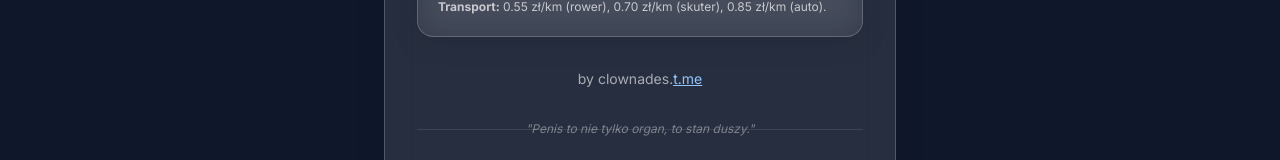
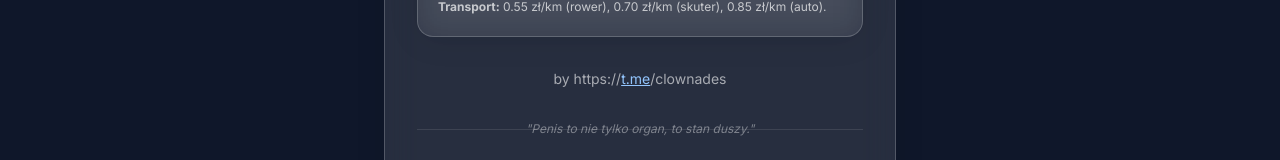
Before and after one commit to maksymkharko/PyszneYober, a React (Vite) app: page / in a window 1280 px wide. Shown: the part 1144-1304 px from the top of the page. Built offline with nearby package versions, Linux system fonts and the light colour scheme.

Commit message:
Update constants.ts

```diff
--- a/constants.ts
+++ b/constants.ts
@@ -18,7 +18,7 @@ export const TRANSLATIONS: Record<Language, Translations> = {
     bike: "Rower",
     scooter: "Skuter",
     car: "Samochód",
-    authorText: "by clownades.t.me",
+    authorText: "by https://t.me/clownades",
     quoteText: "Penis to nie tylko organ, to stan duszy.",
     disclaimerText: "Obliczenia są przybliżone i nieprecyzyjne, stworzone wyłącznie w celach informacyjnych. Jeśli cię to nie zadowala, autorowi jest to maksymalnie wyjebane!",
     hoursLabel: "Godziny pracy",
@@ -51,7 +51,7 @@ export const TRANSLATIONS: Record<Language, Translations> = {
     bike: "Bike",
     scooter: "Scooter",
     car: "Car",
-    authorText: "Author: clownades.t.me",
+    authorText: "Author: https://t.me/clownades",
     quoteText: "The penis is not just an organ, it's a state of mind.",
     disclaimerText: "Calculations are approximate and imprecise, created for informational purposes only. If you're not satisfied with this, the author couldn't care less.",
     hoursLabel: "Work Hours",
@@ -84,7 +84,7 @@ export const TRANSLATIONS: Record<Language, Translations> = {
     bike: "Велосипед",
     scooter: "Скутер",
     car: "Автомобіль",
-    authorText: "Автор проекту: clownades.t.me",
+    authorText: "Автор проекту: https://t.me/clownades",
     quoteText: "Пеніс — це не просто орган, це стан душі.",
     disclaimerText: "Розрахунки наближені та неточні, створені виключно для ознайомлення. Якщо вас це не влаштовує, автору максимально пiхуй.",
     hoursLabel: "Години роботи",
```
